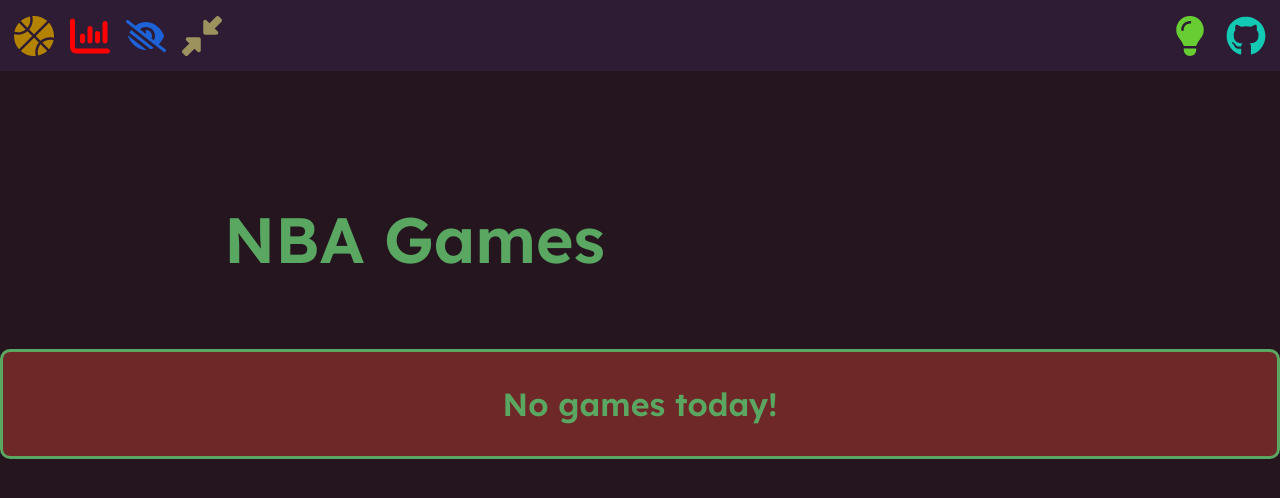
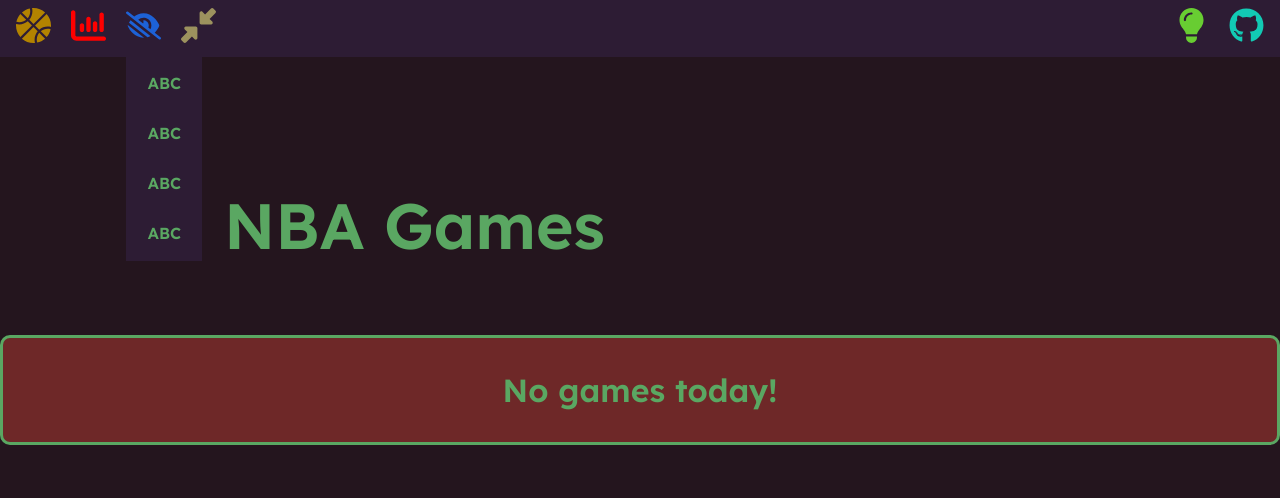
Before and after one commit to Vicescq/NBA-Info-Website, a Flask app: page / in a window 1280 px wide. Shown: the top 498 px of the page. Run offline with Flask 3, Linux system fonts and the light colour scheme; data that the repository does not hold is empty.

Commit message:
checkpoint

```diff
--- a/static/css/base_styles.css
+++ b/static/css/base_styles.css
@@ -21,6 +21,7 @@
     margin: 0;
     list-style-type: none;
     padding: .5%;
+    padding-bottom: .25%;
     display: flex;
 }
 .navbar div{
@@ -29,16 +30,15 @@
 }
 
 .navbar li{
-    margin: 0;
-    padding: 0;
-    padding-top: 10px;
-    padding-inline: 1.25%;
+    padding: 2px 2px;
+    padding-inline: 10px;
     color: rgb(90, 167, 98);
     text-decoration: none;
+
 }
 .navbar img{
-    width: 40px;
-    height: 40px;
+    width: 35px;
+    height: 35px;
 }
 .second_half{
     justify-content: flex-end;
--- a/static/css/home_styles.css
+++ b/static/css/home_styles.css
@@ -64,6 +64,24 @@
 }
 
 
+/* .eye_dropdown_wrapper{
+
+} */
+.eye_dropdown{
+    background-color: rgb(45, 28, 52);
+    position: absolute;
+    flex-direction: column;
+    cursor: pointer;
+}
+.eye_dropdown li{
+    background-color: rgb(45, 28, 52);
+    font-size: 50%;
+    list-style: none;
+    padding: 15px 15px;
+}
+
+
+
 h1{
     margin: 10%;
     padding-left: 7.5%;
@@ -97,6 +115,7 @@
 .match_container{
     display: flex;
     background-color: rgb(30, 22, 47);
+    padding-inline: 5%;
 }
 .match_container_wrapper div{
     background-color: rgb(30, 22, 47);
--- a/templates/home.html
+++ b/templates/home.html
@@ -7,7 +7,16 @@
 {% endblock %}
 
 {% block eye_mini %}
-<li><a href="javascript:"><img src="..//static//images//eye.svg"></a> </li>
+<li class="eye_dropdown_wrapper">
+    <a href="javascript:">
+    <img src="..//static//images//eye.svg"></a>
+    <ul class="eye_dropdown">
+        <li> ABC </li>
+        <li> ABC </li>
+        <li> ABC </li>
+        <li> ABC </li>
+    </ul>
+</li>
 <li><a href=""><img src="..//static//images//minimize.svg"></a> </li>
 {% endblock %}
 {% block content %}
```
